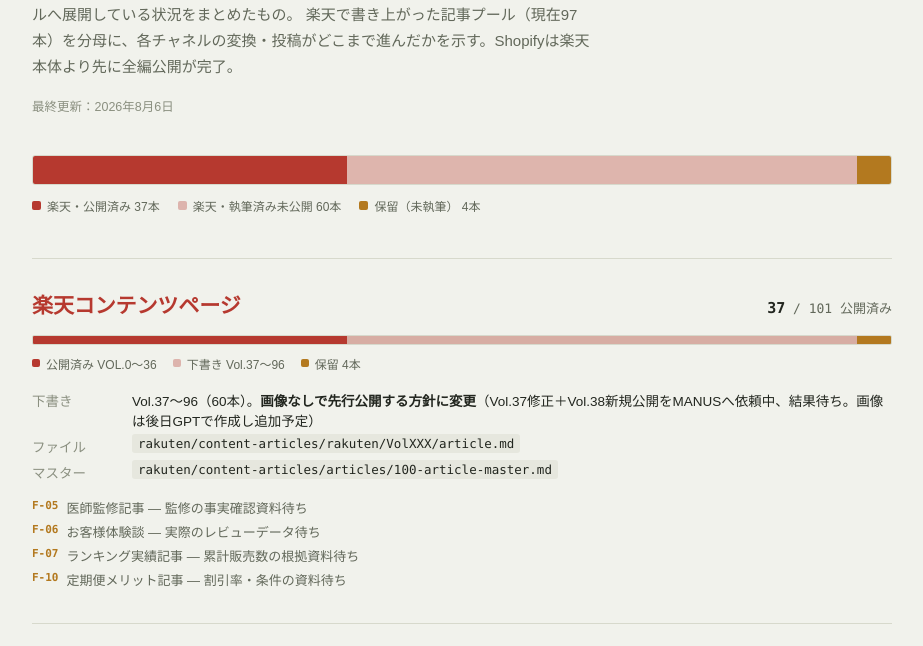
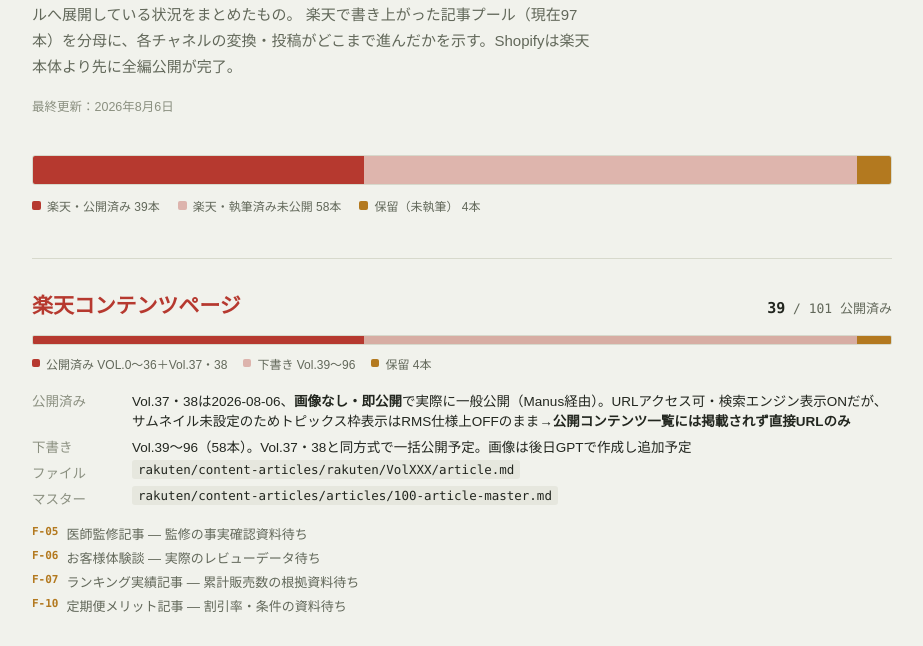
Before and after one commit to gyomu-source/limit48-rank-monitor, a website: page channel-progress.html in a window 1280 px wide. Shown: the part 150-796 px from the top of the page, without its empty margins (178-1101 px from the left). Drawn offline with Linux system fonts and the light colour scheme.

Commit message:
楽天Vol.37/38公開完了に伴う進捗更新（39/101公開、トピックス一覧非表示の仕様を反映）

```diff
--- a/channel-progress.html
+++ b/channel-progress.html
@@ -177,14 +177,14 @@
   </header>
 
   <div class="totalbar-wrap">
-    <div class="totalbar" role="img" aria-label="全体進捗：楽天公開37本、楽天下書き60本、保留4本">
-      <span style="width:36.6%; background:var(--rakuten);"></span>
-      <span style="width:59.4%; background:var(--rakuten-soft);"></span>
+    <div class="totalbar" role="img" aria-label="全体進捗：楽天公開39本、楽天下書き58本、保留4本">
+      <span style="width:38.6%; background:var(--rakuten);"></span>
+      <span style="width:57.4%; background:var(--rakuten-soft);"></span>
       <span style="width:4.0%; background:var(--hold);"></span>
     </div>
     <div class="totalbar-legend">
-      <span class="item"><span class="dot" style="background:var(--rakuten)"></span>楽天・公開済み 37本</span>
-      <span class="item"><span class="dot" style="background:var(--rakuten-soft)"></span>楽天・執筆済み未公開 60本</span>
+      <span class="item"><span class="dot" style="background:var(--rakuten)"></span>楽天・公開済み 39本</span>
+      <span class="item"><span class="dot" style="background:var(--rakuten-soft)"></span>楽天・執筆済み未公開 58本</span>
       <span class="item"><span class="dot" style="background:var(--hold)"></span>保留（未執筆） 4本</span>
     </div>
   </div>
@@ -193,22 +193,23 @@
   <section class="channel">
     <div class="channel-head">
       <div class="channel-name" style="color:var(--rakuten)">楽天コンテンツページ</div>
-      <div class="channel-stat"><b>37</b> / 101 公開済み</div>
+      <div class="channel-stat"><b>39</b> / 101 公開済み</div>
     </div>
 
-    <div class="bar-track" role="img" aria-label="楽天：公開37、下書き60、保留4">
-      <span style="width:36.6%; background:var(--rakuten);"></span>
-      <span style="width:59.4%; background:var(--rakuten-soft);"></span>
+    <div class="bar-track" role="img" aria-label="楽天：公開39、下書き58、保留4">
+      <span style="width:38.6%; background:var(--rakuten);"></span>
+      <span style="width:57.4%; background:var(--rakuten-soft);"></span>
       <span style="width:4.0%; background:var(--hold);"></span>
     </div>
     <div class="bar-legend">
-      <span class="item"><span class="dot" style="background:var(--rakuten)"></span>公開済み VOL.0〜36</span>
-      <span class="item"><span class="dot" style="background:var(--rakuten-soft)"></span>下書き Vol.37〜96</span>
+      <span class="item"><span class="dot" style="background:var(--rakuten)"></span>公開済み VOL.0〜36＋Vol.37・38</span>
+      <span class="item"><span class="dot" style="background:var(--rakuten-soft)"></span>下書き Vol.39〜96</span>
       <span class="item"><span class="dot" style="background:var(--hold)"></span>保留 4本</span>
     </div>
 
     <div class="detail-grid">
-      <div class="row"><span class="label">下書き</span><span class="value">Vol.37〜96（60本）。<b style="color:var(--ink)">画像なしで先行公開する方針に変更</b>（Vol.37修正＋Vol.38新規公開をMANUSへ依頼中、結果待ち。画像は後日GPTで作成し追加予定）</span></div>
+      <div class="row"><span class="label">公開済み</span><span class="value">Vol.37・38は2026-08-06、<b style="color:var(--ink)">画像なし・即公開</b>で実際に一般公開（Manus経由）。URLアクセス可・検索エンジン表示ONだが、サムネイル未設定のためトピックス枠表示はRMS仕様上OFFのまま→<b style="color:var(--ink)">公開コンテンツ一覧には掲載されず直接URLのみ</b></span></div>
+      <div class="row"><span class="label">下書き</span><span class="value">Vol.39〜96（58本）。Vol.37・38と同方式で一括公開予定。画像は後日GPTで作成し追加予定</span></div>
       <div class="row"><span class="label">ファイル</span><span class="value"><code>rakuten/content-articles/rakuten/VolXXX/article.md</code></span></div>
       <div class="row"><span class="label">マスター</span><span class="value"><code>rakuten/content-articles/articles/100-article-master.md</code></span></div>
     </div>
```
